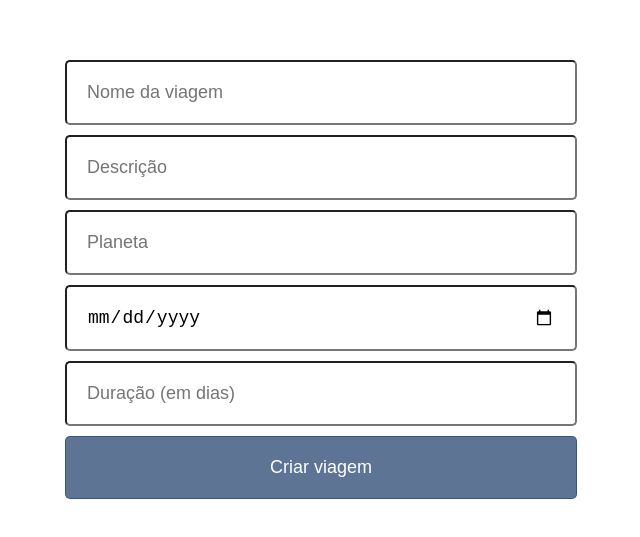
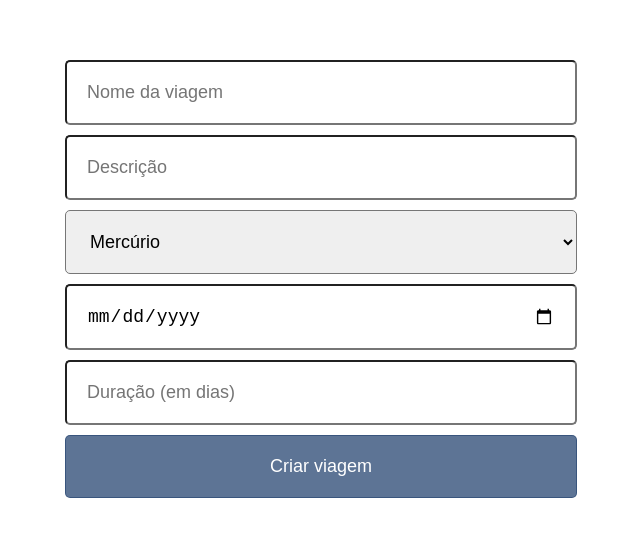
Before and after one commit to future4code/Aline-Vignoli, a React (Create React App) app in the folder semana10/labe-x/: page /trips/create in a window 1280 px wide. Shown: the part 121-658 px from the top of the page, without its empty margins (319-959 px from the left). Built offline with nearby package versions, Linux system fonts and the light colour scheme.

Commit message:
validando os campos do formulário, faltou validar data

```diff
--- a/semana10/labe-x/src/pages/ApplyToTripPage.js
+++ b/semana10/labe-x/src/pages/ApplyToTripPage.js
@@ -3,7 +3,7 @@ import styled from 'styled-components'
 import useForm from '../hooks/useForm'
 import axios from 'axios'
 import { useRequestData } from '../hooks/useRequestData'
-import { useParams } from 'react-router-dom'
+import { useHistory, useParams } from 'react-router-dom'
 
 const Form = styled.form`
     width: 40%;
@@ -51,11 +51,13 @@ const ApplyToTripForm = () => {
     })
 
     const countryArray = useRequestData('https://restcountries.eu/rest/v2/all', [])
+    const history = useHistory()
 
     const applyToTrip = (body, headers) => {
         axios.post(`https://us-central1-labenu-apis.cloudfunctions.net/labeX/aline-dumont/trips/${pathParams.id}/apply`, body, headers)
         .then(() => {
             window.alert("Sua candidatura foi enviada, entraremos em contato!")
+            history.push('/trips/list')
         })
         .catch((error) => {
             console.log(error);
@@ -83,10 +85,41 @@ const ApplyToTripForm = () => {
 
     return (
         <Form onSubmit={onSubmitForm}>
-            <Input name="name" value={form.name} onChange={handleForm} placeholder="Nome"/>
-            <Input name="age" value={form.age} onChange={handleForm} placeholder="Idade"/>
-            <Input name="applicationText" value={form.applicationText} onChange={handleForm} placeholder="Mensagem"/>
-            <Input name="profession" value={form.profession} onChange={handleForm} placeholder="Profissão"/>
+            <Input
+                required
+                pattern='[a-zA-ZsÀ-ú ]{3,}'
+                name="name"
+                value={form.name}
+                onChange={handleForm}
+                placeholder="Nome"
+                type="text"
+            />
+            <Input
+                required
+                name="age"
+                value={form.age}
+                onChange={handleForm}
+                placeholder="Idade"
+                type="number"
+                min="18"
+            />
+            <Input
+                required
+                pattern='^.{30,}'
+                name="applicationText"
+                value={form.applicationText}
+                onChange={handleForm}
+                placeholder="Mensagem"
+                type="text"
+            />
+            <Input
+                required
+                name="profession"
+                pattern='^.{10,}'
+                value={form.profession}
+                onChange={handleForm}
+                placeholder="Profissão"
+            />
             <Select name="country" value ={form.country} onChange={handleForm}>
                 {countryArray.map((element, id) => {
                     return <option key={id} value={element.name}>{element.name}</option>
--- a/semana10/labe-x/src/pages/CreateTripPage.js
+++ b/semana10/labe-x/src/pages/CreateTripPage.js
@@ -20,6 +20,12 @@ const Input = styled.input`
     border-radius: 5px;
 `
 
+const Select = styled.select`
+    font-size: 18px;
+    padding: 20px;
+    border-radius: 5px;
+`
+
 const Button = styled.button`
     font-size: 18px;
     padding: 20px;
@@ -36,12 +42,13 @@ const Button = styled.button`
 const CreateTripForm = () => {
     const [form, handleForm] = useForm({
         name: "",
-        planet: "",
+        planet: "Mercúrio",
         description: "",
         date: "",
         durationInDays: ""
     })
 
+    const planetsArray = ["Mercúrio", "Vênus", "Terra", "Marte", "Júpiter", "Saturno", "Urano", "Netuno"]
     const history = useHistory()
 
     const createTrip = (body, headers) => {
@@ -78,6 +85,7 @@ const CreateTripForm = () => {
         <Form onSubmit={onSubmitForm}>
             <Input
                 required
+                pattern='[a-zA-ZsÀ-ú ]{5,}'
                 name='name'
                 value={form.name}
                 onChange={handleForm}
@@ -85,18 +93,17 @@ const CreateTripForm = () => {
             />
             <Input
                 required
+                pattern='^.{30,}'
                 name='description'
                 value={form.description}
                 onChange={handleForm}
                 placeholder="Descrição"
             />
-            <Input
-                required
-                name='planet'
-                value={form.planet}
-                onChange={handleForm}
-                placeholder="Planeta"
-            />
+            <Select name="planet" value ={form.planet} onChange={handleForm}>
+                {planetsArray.map((planet, id) => {
+                    return <option key={id} value={planet}>{planet}</option>
+                })}
+            </Select>
             <Input
                 required
                 name='date'
@@ -111,6 +118,8 @@ const CreateTripForm = () => {
                 value={form.durationInDays}
                 onChange={handleForm}
                 placeholder="Duração (em dias)"
+                type="number"
+                min="50"
             />
             <Button>Criar viagem</Button>
         </Form>
```
